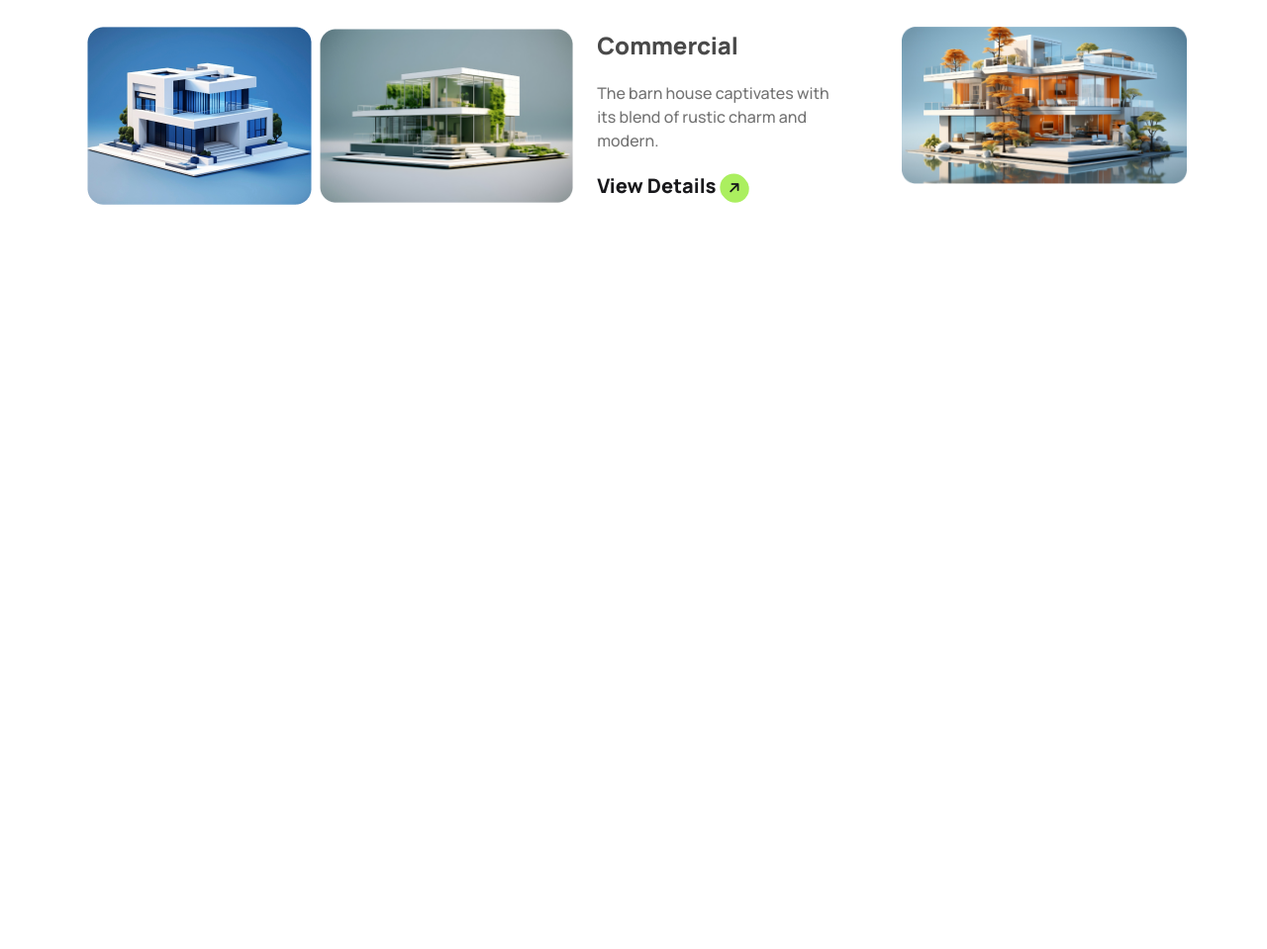
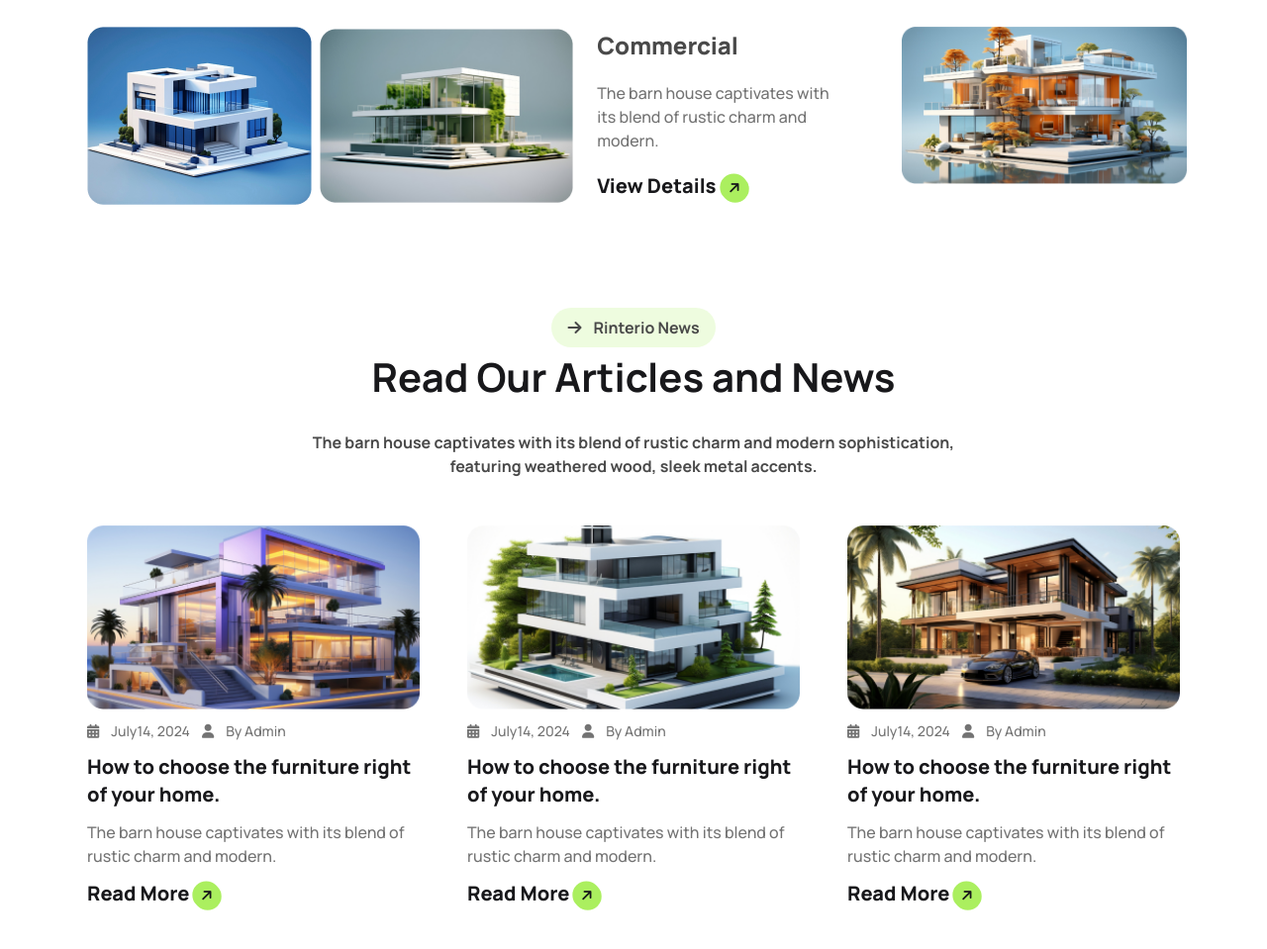
Before and after one commit to mujahidraj/Rinterio-House-Tailwind-DaisyUI-PH, a plain HTML site: page index.html in a window 1280 px wide. Shown: the part 2861-3820 px from the top of the page at 99% size. Before the commit the page ends 3172 px from the top, so only its background shows below. Drawn offline with nearby package versions, Linux system fonts and the light colour scheme.

Commit message:
article section finished

```diff
--- a/index.html
+++ b/index.html
@@ -226,6 +226,55 @@
             </div>
           </section>
 
+          <!-- article section  -->
+
+          <section class="flex flex-col items-center">
+            <p class="text-[#494949] font-bold bg-[#ABEF5F33] py-2 px-4 rounded-[24px]"><i class="fa-solid fa-arrow-right mr-3"></i>Rinterio News</p>
+            <h3 class="text-[40px] font-bold">Read Our Articles and News</h3>
+            <p class="text-[#494949] font-bold text-center my-6">The barn house captivates with its blend of rustic charm and modern sophistication,<br> featuring weathered wood, sleek metal accents.</p>
+            <div class="grid lg:grid-cols-3 md:grid-cols-1">
+                <div class="p-6 flex flex-col gap-3">
+                    <img src="assets/article1.png" alt="">
+                    <div class="flex justify-start gap-3">
+                        <p class="text-[#737373] text-sm font-medium"><i class="fa-solid fa-calendar-days mr-3"></i>July14, 2024</p>
+                        <p class="text-[#737373] text-sm font-medium"><i class="fa-solid fa-user mr-3"></i>By Admin</p>
+                    </div>
+                    <h3 class="text-xl font-extrabold">How to choose the furniture right  of your home.</h3>
+                    <p class="text-[#737373] font-medium">The barn house captivates with its blend of rustic charm and modern. </p>
+                     <p class="text-xl font-extrabold">Read More <i
+                        class="fa-solid fa-arrow-right text-sm p-2 -rotate-45 bg-[#ABEF5F] rounded-full"></i></p>
+
+                </div>
+
+                <!-- second div -->
+                  <div class="p-6 flex flex-col gap-3">
+                    <img src="assets/article2.png" alt="">
+                    <div class="flex justify-start gap-3">
+                        <p class="text-[#737373] text-sm font-medium"><i class="fa-solid fa-calendar-days mr-3"></i>July14, 2024</p>
+                        <p class="text-[#737373] text-sm font-medium"><i class="fa-solid fa-user mr-3"></i>By Admin</p>
+                    </div>
+                    <h3 class="text-xl font-extrabold">How to choose the furniture right  of your home.</h3>
+                    <p class="text-[#737373] font-medium">The barn house captivates with its blend of rustic charm and modern. </p>
+                     <p class="text-xl font-extrabold">Read More <i
+                        class="fa-solid fa-arrow-right text-sm p-2 -rotate-45 bg-[#ABEF5F] rounded-full"></i></p>
+
+                </div>
+                  <div class="p-6 flex flex-col gap-3">
+                    <img src="assets/article3.png" alt="">
+                    <div class="flex justify-start gap-3">
+                        <p class="text-[#737373] text-sm font-medium"><i class="fa-solid fa-calendar-days mr-3"></i>July14, 2024</p>
+                        <p class="text-[#737373] text-sm font-medium"><i class="fa-solid fa-user mr-3"></i>By Admin</p>
+                    </div>
+                    <h3 class="text-xl font-extrabold">How to choose the furniture right  of your home.</h3>
+                    <p class="text-[#737373] font-medium">The barn house captivates with its blend of rustic charm and modern. </p>
+                     <p class="text-xl font-extrabold">Read More <i
+                        class="fa-solid fa-arrow-right text-sm p-2 -rotate-45 bg-[#ABEF5F] rounded-full"></i></p>
+
+                </div>
+
+            </div>
+          </section>
+
     </main>
 
     <!-- footer section -->
```
